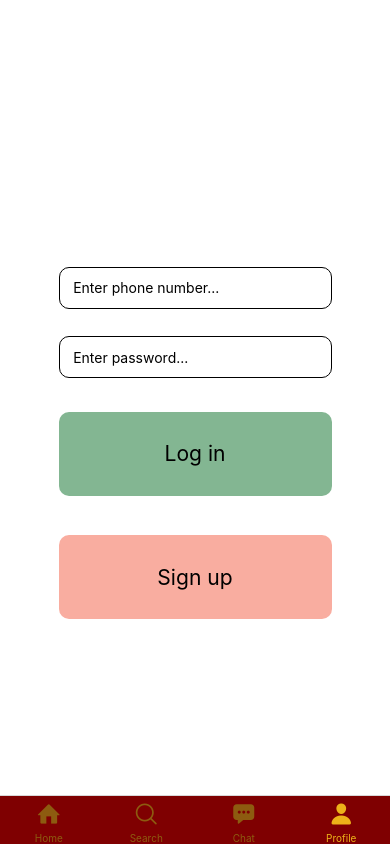
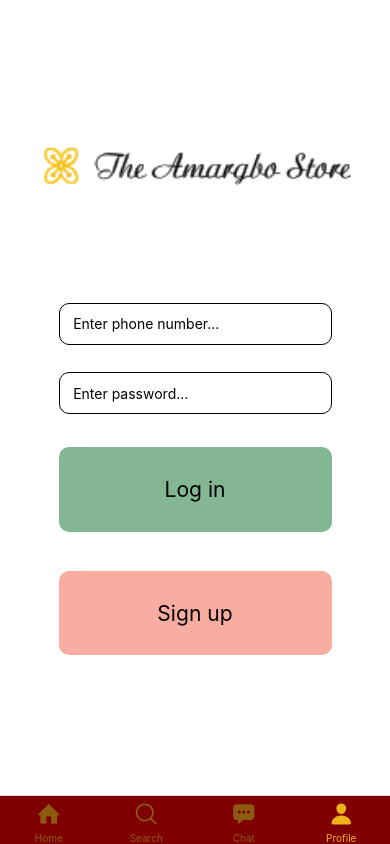
Before and after one commit to AGUPTA375/kandidat-frontend, a React Native app in the folder src/: screen /Profile in a window 390 px wide. Built offline with nearby package versions, Linux system fonts and the light colour scheme.

Commit message:
Add logo to profile page

```diff
--- a/src/components/ProfileNotLoggedIn.js
+++ b/src/components/ProfileNotLoggedIn.js
@@ -1,5 +1,5 @@
 import { useEffect, useState } from 'react';
-import { StyleSheet, Text, View, TouchableOpacity, Dimensions, TextInput, Alert, Modal } from 'react-native';
+import { StyleSheet, Text, View, TouchableOpacity, Dimensions, TextInput, Alert, Modal, Image } from 'react-native';
 import AsyncStorage from '@react-native-async-storage/async-storage';
 import { login, signup } from '../data';
 import * as ImagePicker from 'expo-image-picker';
@@ -54,6 +54,10 @@ export default function ProfileNotLoggedIn(props) {
 
     return(
         <View style={styles.root}>
+
+            <View style={styles.image}>
+                <Image style={styles.logo} source={require('../assets/amargbo.png')} />
+            </View>
             <Modal
             animationType='slide'
             visible={register}
@@ -176,7 +180,7 @@ const styles = StyleSheet.create({
         height: windowHeight,
         backgroundColor:"white",
         alignItems:"center",
-        paddingTop: windowHeight*0.3
+        paddingTop: windowHeight*0.15,
     },
     button: {
         width: windowWidth*0.7,
@@ -210,5 +214,14 @@ const styles = StyleSheet.create({
         borderWidth: 1,
         borderColor:"black",
         alignItems:"center"
+    },
+    image: {
+        width: windowWidth*0.8,
+        height: windowHeight*0.1,
+        marginBottom: "20%"
+    },
+    logo: {
+        width: "100%",
+        height: "100%"
     }
 })
```
Also changed, not shown: src/assets/amargbo.png (added).
